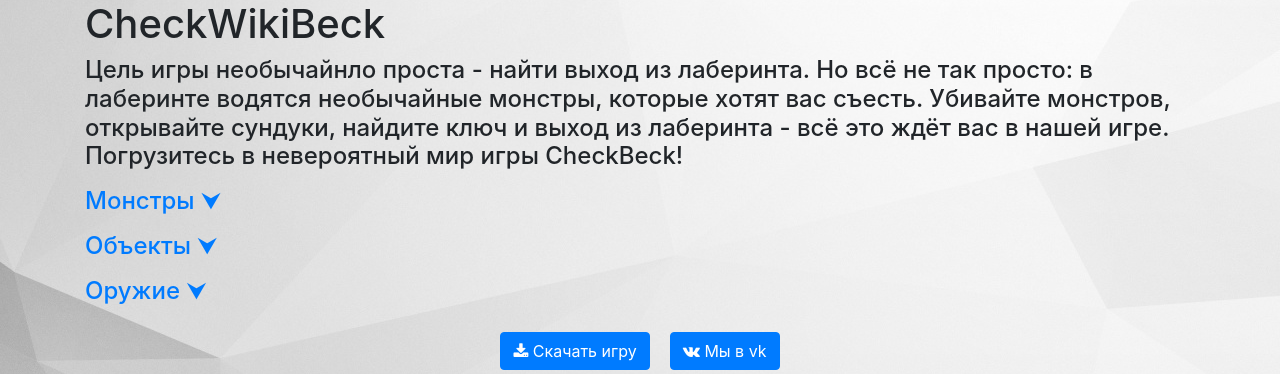
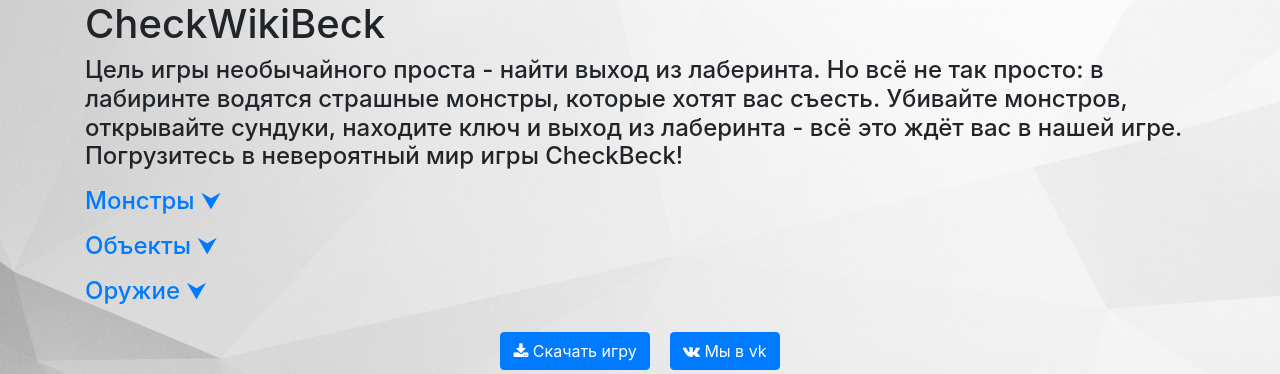
Before and after one commit to TereDom/CheckForumBeck, a Flask app: page /wiki in a window 1280 px wide. Shown: the part 70-444 px from the top of the page. Run offline with Flask 2, Linux system fonts and the light colour scheme; some libraries are stand-ins or nearby versions.

Commit message:
Исправлены баги возникшие при исправлении багов)

```diff
--- a/app.py
+++ b/app.py
@@ -128,7 +128,7 @@
 
 @app.route('/refactor&<type>&<item_id>', methods=['GET', 'POST'])
 def refactor(type, item_id):
-    """Изменение существующей новости"""
+    """Изменение существующей новости или коментария"""
     form = eval(type + 'Form()')
     session = db_session.create_session()
 
--- a/data/comment.py
+++ b/data/comment.py
@@ -10,7 +10,7 @@
 
     id = sqlalchemy.Column(sqlalchemy.Integer, primary_key=True, autoincrement=True)
     content = sqlalchemy.Column(sqlalchemy.String, nullable=True)
-    created_date = sqlalchemy.Column(sqlalchemy.DateTime, default=datetime.datetime.now)
+    created_date = sqlalchemy.Column(sqlalchemy.String, default=str(datetime.datetime.now()).split('.')[0])
     user_id = sqlalchemy.Column(sqlalchemy.Integer, sqlalchemy.ForeignKey("users.id"))
     user = orm.relation("User")
     news_id = sqlalchemy.Column(sqlalchemy.Integer, sqlalchemy.ForeignKey("news.id"))
--- a/templates/general_wiki.html
+++ b/templates/general_wiki.html
@@ -2,9 +2,9 @@
 
 {% block content %}
 <h1>CheckWikiBeck</h1>
-<h4>Цель игры необычайнло проста - найти выход из лаберинта.
-Но всё не так просто: в лаберинте водятся необычайные монстры, которые хотят вас съесть.
-Убивайте монстров, открывайте сундуки, найдите ключ и выход из лаберинта - всё это ждёт вас в нашей игре.
+<h4>Цель игры необычайного проста - найти выход из лаберинта.
+Но всё не так просто: в лабиринте водятся страшные монстры, которые хотят вас съесть.
+Убивайте монстров, открывайте сундуки, находите ключ и выход из лаберинта - всё это ждёт вас в нашей игре.
 Погрузитесь в невероятный мир игры CheckBeck!</h4>
 {% if status == "develop" %}
 <p><a href="/wiki&new_wiki" class="btn btn-primary">+ Добавить</a></p>
--- a/templates/records.html
+++ b/templates/records.html
@@ -63,5 +63,6 @@
 {% endif %}
 {% endfor %}
 </div>
+</div>
 {% endfor %}
 {% endblock %}
```
Also changed, not shown: db/DataBase.sqlite. Lines whose indentation alone changed are shown as unchanged.
